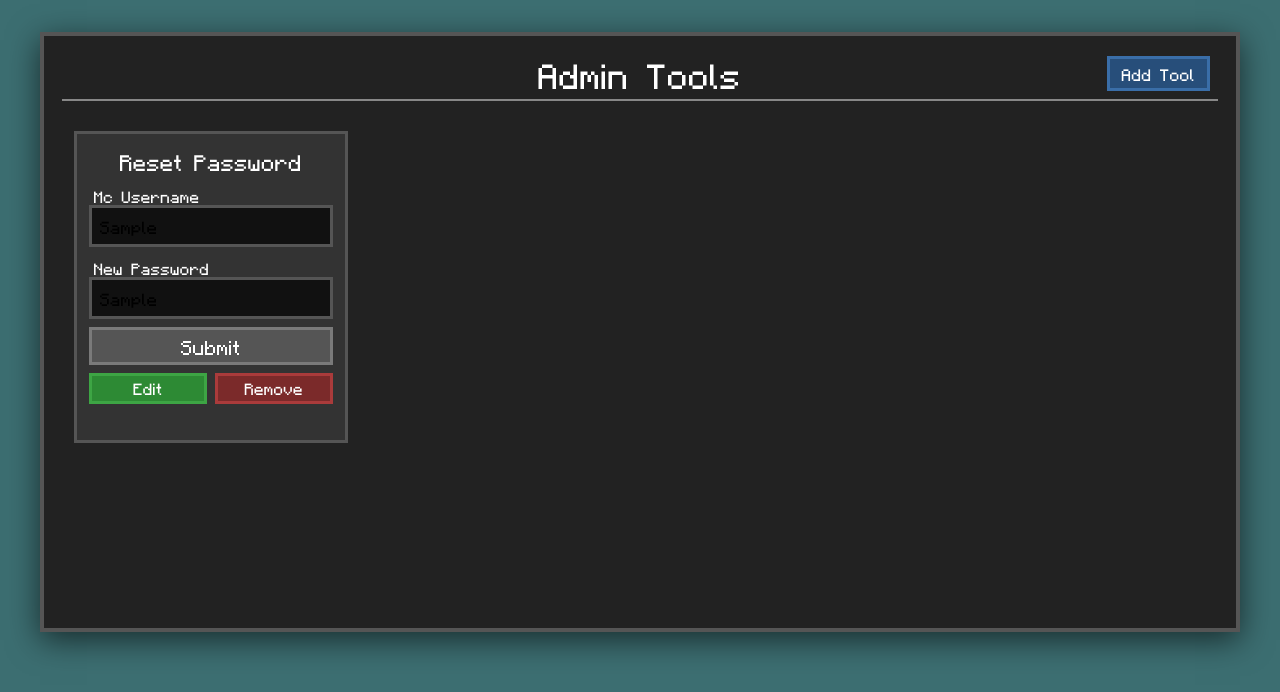
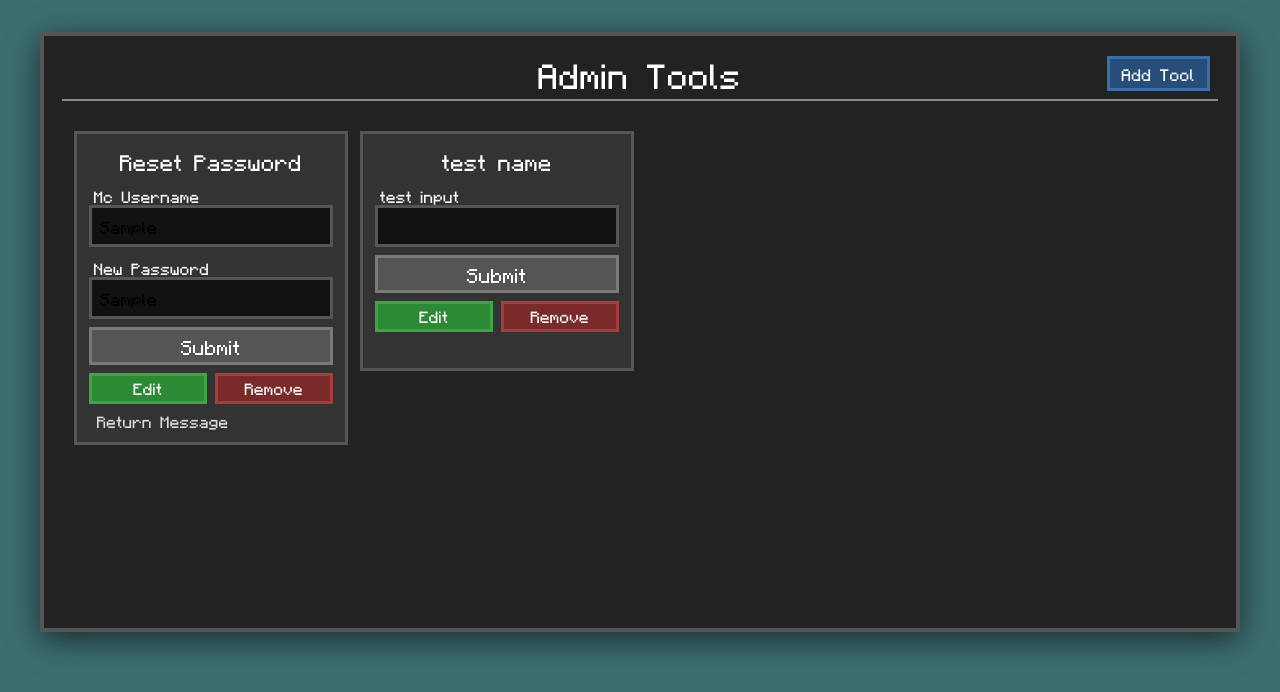
Before and after one commit to 71933763089012/online_minecraft_server_financial_management_system, a website: page public/minecraft/admin/index.html in a window 1280 px wide. Both pictures are taken after typing "Sample", "Sample" into the empty fields and a click on the button "Add Tool". Drawn offline with Linux system fonts and the light colour scheme.

Commit message:
Add Tool button functionality Crude, simple and temporary

```diff
--- a/public/minecraft/admin/index.html
+++ b/public/minecraft/admin/index.html
@@ -14,10 +14,10 @@
         <div class=admin-shell>
             <header>
                 Admin Tools
-                <button class="add-tool">Add Tool</button>
+                <button class="add-tool" id="add-tool">Add Tool</button>
             </header>
             <div class=tools-area>
-                <div class="tool-grid">
+                <div class="tool-grid" , id="tool-box">
                     <div class="tool-card">
                         <div class="tool-title">Reset Password</div>
                         <div class="tool-body">
@@ -35,7 +35,7 @@
                             <button class="edit">Edit</button>
                             <button class="remove">Remove</button>
                         </div>
-                        <div class="card-message"></div>
+                        <div class="card-message">Return Message</div>
                     </div>
                 </div>
             </div>
@@ -62,7 +62,6 @@
 
     <script>
         const ElConfirmOverlay = document.getElementById('confirm-overlay');
-
         function showConfirmOverlay() {
             ElConfirmOverlay.style.display = 'flex';
         }
@@ -71,25 +70,96 @@
             ElConfirmOverlay.style.display = 'none';
         }
 
-        //temp submit button click event
-        const submitBtn = document.querySelector('.submit-btn');
-        submitBtn.addEventListener('click', function (event) {
+        //temp cancel button click event
+        const ElConfirmOverlayCancel = document.getElementById('confirmNo');
+        ElConfirmOverlayCancel.addEventListener('click', function (event) {
             event.preventDefault();
-            showConfirmOverlay();
-        });
-
-        //temp remove button click event
-        const removeBtn = document.querySelector('.remove');
-        removeBtn.addEventListener('click', function (event) {
-            event.preventDefault();
-            showConfirmOverlay();
+            hideConfirmOverlay();
         });
 
         //temp cancel button click event
-        const ElConfirmOverlayCancel = document.getElementById('confirmNo');
-        ElConfirmOverlayCancel.addEventListener('click', function (event) {
-            hideConfirmOverlay();
+        const ElAddTool = document.getElementById('add-tool');
+        ElAddTool.addEventListener('click', function (event) {
+            addUITool({
+                name: "test name",
+                inputs: [
+                    {
+                        key: "testkey",
+                        label: "test input",
+                        type: "text"
+                    }
+                ],
+                action: "testfunction"
+            });
         });
+
+        const ToolBox = document.getElementById('tool-box')
+        function addUITool(tool) {
+            const card = document.createElement('div'); card.className = 'tool-card';
+            const title = document.createElement('div'); title.className = 'tool-title'; title.textContent = tool.name;
+            const body = document.createElement('div'); body.className = 'tool-body';
+            const inputEls = {}; // map of key->element for reading values later
+
+            // Build the input fields for the tool based on its inputs definition
+            (tool.inputs || []).forEach(inp => {
+                const fieldWrap = document.createElement('div');
+                const label = document.createElement('label'); label.textContent = inp.label || inp.key;
+                fieldWrap.appendChild(label);
+                let el;
+                // support textarea, select and default to <input>
+                if (inp.type === 'textarea') {
+                    el = document.createElement('textarea')
+                } else if (inp.type === 'select') {
+                    el = document.createElement('select');
+                    (inp.options || []).forEach(o => { const opt = document.createElement('option'); opt.value = o.value; opt.textContent = o.label; el.appendChild(opt); });
+                } else { el = document.createElement('input'); el.type = inp.type || 'text' }
+                el.placeholder = inp.placeholder || '';
+                el.dataset.key = inp.key;
+                // Clear any card message when user edits fields (simple UX nicety)
+                el.addEventListener('input', () => { const msg = card.querySelector('.card-message'); if (msg) msg.textContent = ''; });
+                fieldWrap.appendChild(el);
+
+                body.appendChild(fieldWrap);
+                inputEls[inp.key] = el;
+            });
+
+            card.appendChild(title);
+            card.appendChild(body);
+
+            // Submit button triggers onSubmit which shows confirm overlay
+            const submit = document.createElement('button'); submit.className = 'submit-btn'; submit.textContent = 'Submit';
+            submit.addEventListener('click', () => onSubmit(tool, inputEls, card));
+            card.appendChild(submit);
+
+            // New: action buttons (Edit / Remove)
+            const actions = document.createElement('div'); actions.className = 'card-actions';
+            const editBtn = document.createElement('button'); editBtn.className = 'edit'; editBtn.textContent = 'Edit';
+            const removeBtn = document.createElement('button'); removeBtn.className = 'remove'; removeBtn.textContent = 'Remove';
+
+            // Wire the buttons to call globally-exposed handlers if present, otherwise default local handlers.
+            // Temporary
+            editBtn.addEventListener('click', () => {
+
+            });
+
+            // Temporary
+            removeBtn.addEventListener('click', () => {
+                event.preventDefault();
+                showConfirmOverlay();
+            });
+
+            actions.appendChild(editBtn); actions.appendChild(removeBtn);
+            card.appendChild(actions);
+
+            const msg = document.createElement('div'); msg.className = 'card-message'; card.appendChild(msg);
+
+            ToolBox.appendChild(card);
+        }
+
+        // Temporary
+        function onSubmit() {
+            showConfirmOverlay();
+        }
     </script>
 </body>
 
--- a/public/minecraft/admin/style.css
+++ b/public/minecraft/admin/style.css
@@ -109,12 +109,14 @@ textarea {
     display: block;
     width: 100%;
     font-size: 16px;
+    margin-top: 8px;
 }
 
 /* Message area under each card (success/error) */
 .card-message {
     font-size: 13px;
-    margin-top: 8px;
+    margin: 8px;
+    margin-bottom: 0px;
     color: #ddd;
     min-height: 1.2em;
 }
```
